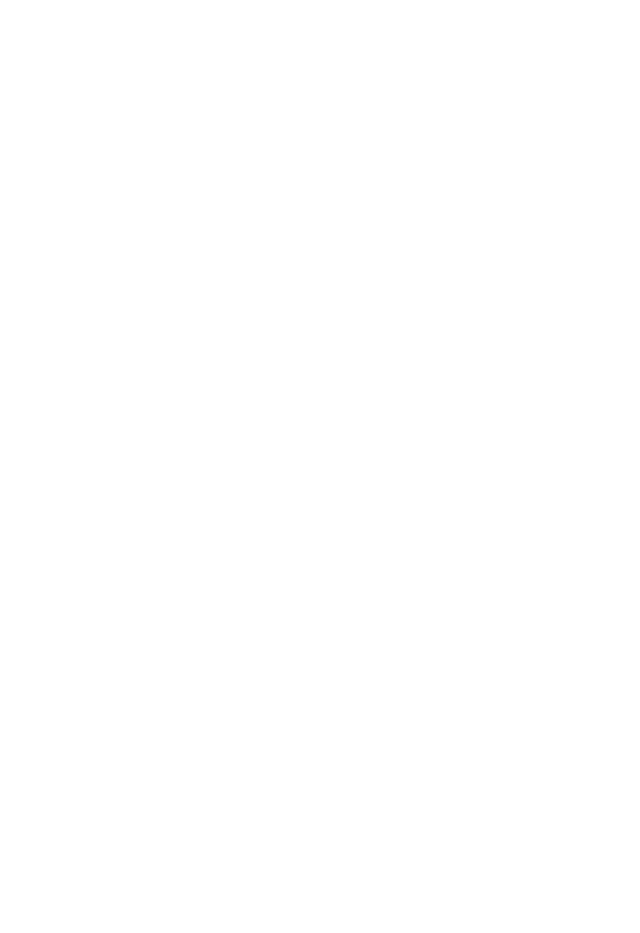
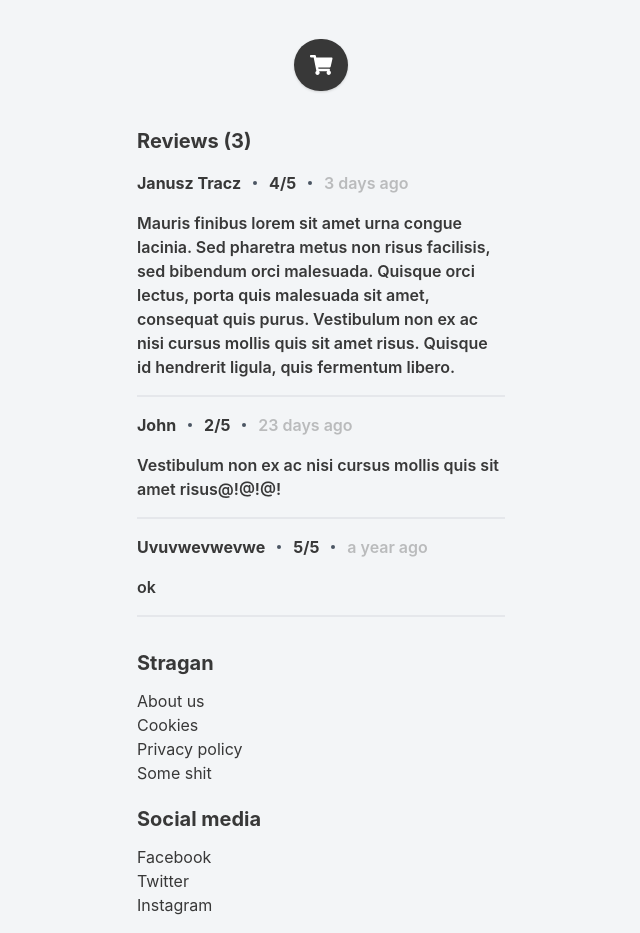
Before and after one commit to dr0er/ecommerce-gaming-shop, a React (Create React App) app in the folder Frontend/: page /itemDetails in a window 1280 px wide. Shown: the part 641-1574 px from the top of the page, without its empty margins (319-959 px from the left). Before the commit the page ends 800 px from the top, so only its background shows below. Built offline with nearby package versions, Linux system fonts and the light colour scheme.

Commit message:
added: reviews, buy icon, footer. App background change

```diff
--- a/Frontend/src/App.tsx
+++ b/Frontend/src/App.tsx
@@ -3,9 +3,12 @@ import { BrowserRouter as Router } from "react-router-dom";
 import { Routing } from "./routing/Routing";
 function App() {
   return (
-    <Router>
-      <Routing />
-    </Router>
+    <div className="bg-background-grey">
+        <Router>
+          <Routing />
+        </Router>
+    </div>
+
   );
 }
 
--- a/Frontend/src/Components/ItemDetails/ItemDetails.tsx
+++ b/Frontend/src/Components/ItemDetails/ItemDetails.tsx
@@ -1,4 +1,4 @@
-import { faChevronLeft } from "@fortawesome/free-solid-svg-icons";
+import { faChevronLeft, faShoppingCart } from "@fortawesome/free-solid-svg-icons";
 import { FontAwesomeIcon } from "@fortawesome/react-fontawesome"
 import { useState } from "react";
 import { Link } from "react-router-dom";
@@ -6,6 +6,7 @@ import { useSwipeable } from "react-swipeable";
 import Image from "./Image";
 import ImageDot from "./ImageDot";
 import mouse from "../../Assets/mouse.png"
+import Review from "./Review";
 
 export interface ItemDetailsProps {
     currentImage:number,
@@ -27,6 +28,27 @@ const ItemDetails = () => {
             mouse,
             mouse,
         ],
+        reviews:[
+        {
+            customer:'Janusz Tracz',
+            rate: '4',
+            added: '3 days ago',
+            opinion:'Mauris finibus lorem sit amet urna congue lacinia. Sed pharetra metus non risus facilisis, sed bibendum orci malesuada. Quisque orci lectus, porta quis malesuada sit amet, consequat quis purus. Vestibulum non ex ac nisi cursus mollis quis sit amet risus. Quisque id hendrerit ligula, quis fermentum libero.',
+        },
+        {
+            customer:'John',
+            rate: '2',
+            added: '23 days ago',
+            opinion:'Vestibulum non ex ac nisi cursus mollis quis sit amet risus@!@!@!',
+        },
+        {
+            customer:'Uvuvwevwevwe',
+            rate: '5',
+            added: 'a year ago',
+            opinion:'ok',
+        },
+
+        ]
     })
 
 
@@ -79,12 +101,14 @@ const ItemDetails = () => {
         }
     })
 
+    const createReviews = product.reviews.map((review,index) => <Review data={review} key={index} />)
+
     return (
         <>
             <div className="w-auto h-20 border-2 border-red-500" >
                 NAVBAR
             </div>
-            <div className="text-grey-light overflow-hidden px-10 flex flex-col gap-4 font-bold" >
+            <div className="text-grey-light overflow-hidden px-10 flex flex-col gap-4 font-bold max-w-md md: mx-auto" >
 
 
                 <Link to="/" >
@@ -110,10 +134,18 @@ const ItemDetails = () => {
                 </div>
 
 
+
+
                 <div className="flex flex-col  gap-1">
+
+                    {/* PRODUCT NAME */}
+
+
                     <h1 className="text-3xl" >
                         {product.name}
                     </h1>
+
+                    {/* SHORT DESCRIPTION */}
 
                     <p className="opacity-30" >
                         {product.shortDescription}
@@ -121,15 +153,23 @@ const ItemDetails = () => {
                 </div>
 
 
-                <p className="tracking-tighter text-base font-semibold" >
+                {/* DESCRIPTION */}
+
+                <p className="tracking-tighter text-base font-bold" >
                     {product.description}
                 </p>
 
                 <div className="flex justify-between mt-4">
+
+                    {/* PRICE */}
+
                     <div className="flex flex-col ">
                         <p className="opacity-30" >Price:</p>
                         <h1 className="text-3xl">{product.price}</h1>
                     </div>
+
+
+                    {/* RATING */}
 
                     <div className="flex flex-col justify-between text-right">
                         <p>{product.inStock} in stock</p>
@@ -142,6 +182,44 @@ const ItemDetails = () => {
 
                 </div>
 
+                {/* BUY BUTTON */}
+
+                <div className="flex mx-auto rounded-full bg-grey-light p-4 text-white text-xl w-min mt-5 mb-5 shadow ">
+                    <FontAwesomeIcon icon={faShoppingCart}/>
+                </div>
+
+
+                {/* REVIEWS  */}
+
+                <div className="flex flex-col" >
+                    <h2 className="text-xl" >Reviews ({product.reviews.length})</h2>
+                    {createReviews}
+                </div>
+
+
+
+                {/* FOOTER */}
+                <div className="flex flex-col gap-5 my-4">
+                     <div className="flex flex-col font-normal" >
+                        <h2 className="font-bold mb-3 text-xl">Stragan</h2>
+                        <p>About us</p>
+                        <p>Cookies</p>
+                        <p>Privacy policy</p>
+                        <p>Some shit</p>
+                    </div>
+
+                    <div className="flex flex-col font-normal" >
+                        <h2 className="font-bold mb-3 text-xl">Social media</h2>
+                        <p>Facebook</p>
+                        <p>Twitter</p>
+                        <p>Instagram</p>
+                    </div>
+
+                </div>
+
+
+
+
 
 
 
--- /dev/null
+++ b/Frontend/src/Components/ItemDetails/Review.tsx
@@ -0,0 +1,34 @@
+export interface ReviewProps {
+
+}
+
+const Review = ({data}) => {
+
+    const {customer, rate,added, opinion} = data
+
+    return (
+        <div className="flex flex-col border-b-2 gap-4 py-4">
+
+            <div className="flex gap-3 items-center">
+                <p>{customer}</p>
+
+                <div className="w-1 h-1 rounded-full bg-gray-600" ></div>
+
+                <p>{rate}/5</p>
+
+                <div className="w-1 h-1 rounded-full bg-gray-600" ></div>
+
+                <p className="opacity-30 font-semibold" >{added}</p>
+            </div>
+
+            <div className="font-semibold text-base">
+                {opinion}
+            </div>
+
+
+
+        </div>
+     );
+}
+
+export default Review;
--- a/Frontend/tailwind.config.js
+++ b/Frontend/tailwind.config.js
@@ -5,6 +5,7 @@ module.exports = {
     extend: {
       colors:{
        'grey-light': '#383838',
+       "background-grey": '#F3F5F7',
       }
     },
   },
```
